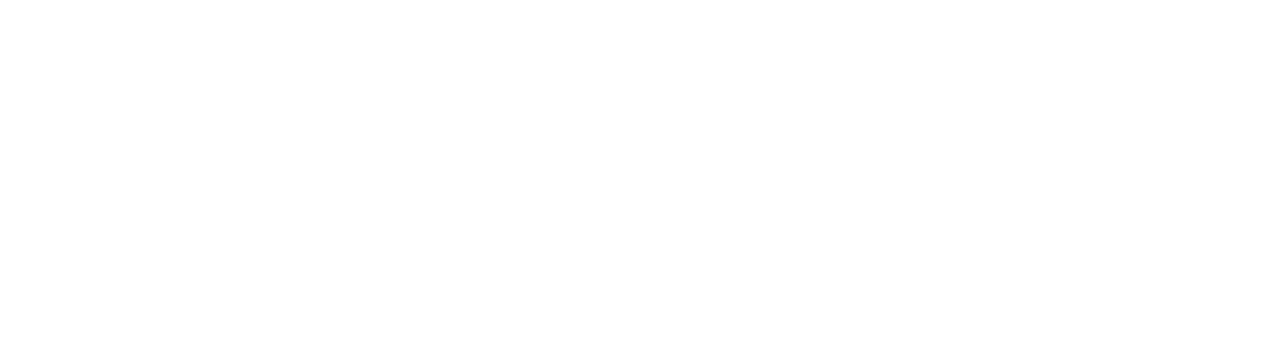
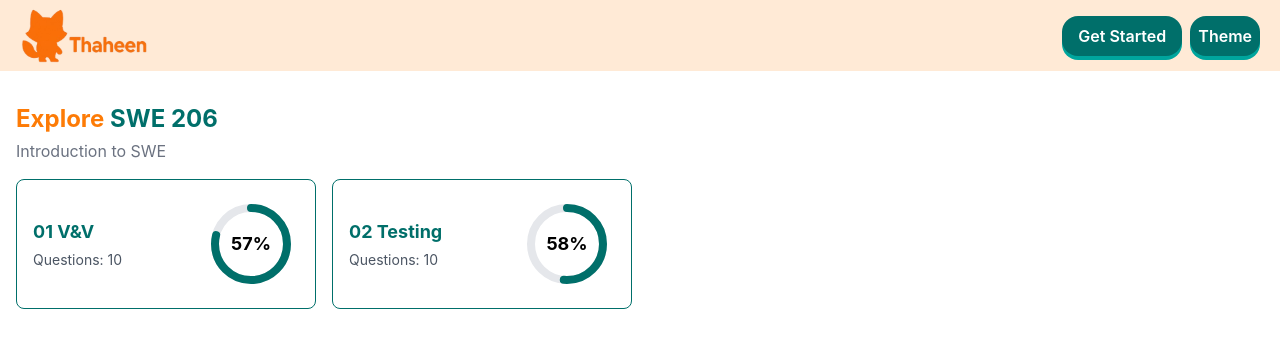
Before and after one commit to AbdulrhmanAmmar20/Thaheen, a React (Create React App) app in the folder frontend/: page /course/1 in a window 1280 px wide. Before the commit this address had no page. Shown: the top 348 px of the page. Built offline with nearby package versions, Linux system fonts and the light colour scheme.

Commit message:
Chapters page implementation & moved courses from being hard-coded in CoursesList into an outside file (src/courses.json) for easy replacing during backend implementation

```diff
--- a/frontend/src/App.js
+++ b/frontend/src/App.js
@@ -1,11 +1,14 @@
 import { BrowserRouter, Routes, Route } from "react-router-dom";
+
 import LandingPage from "./pages/LandingPage";
+import Course from "./pages/Course";
 
 function App() {
   return (
     <BrowserRouter>
       <Routes>
         <Route path="/" element={<LandingPage />} />
+        <Route path="/course/:id" element={<Course />} />
       </Routes>
     </BrowserRouter>
   );
--- /dev/null
+++ b/frontend/src/components/ChaptersList/ChapterCard.jsx
@@ -0,0 +1,50 @@
+import { Link } from "react-router-dom";
+
+function ChapterCard(props) {
+  // add the leading zero to the chapter number
+  const chapterNumber = String(props.chapter.id).padStart(2, "0");
+
+  return (
+    <Link to={`/course/${props.courseId}/chapter/${props.chapter.id}`} className="bg-white rounded-lg border border-[#006F6A] p-4 transition-shadow hover:shadow-lg cursor-pointer">
+      <div className="flex items-center justify-between">
+        <div>
+          <div className="flex items-center gap-2">
+            <h2 className="text-lg font-bold text-[#006F6A]">{chapterNumber} {props.chapter.name}</h2>
+          </div>
+          <p className="text-sm text-gray-600 mt-1">Questions: {props.chapter.questionsCount}</p>
+        </div>
+
+        <div className="relative w-24 h-24">
+          <svg className="transform -rotate-90 w-24 h-24">
+            <circle
+              className="text-gray-200"
+              strokeWidth="8"
+              stroke="currentColor"
+              fill="transparent"
+              r="36"
+              cx="48"
+              cy="48"
+            />
+            <circle
+              className="text-[#006F6A]"
+              strokeWidth="8"
+              strokeLinecap="round"
+              stroke="currentColor"
+              fill="transparent"
+              r="36"
+              cx="48"
+              cy="48"
+              strokeDasharray={`${2 * Math.PI * 36}`}
+              strokeDashoffset={`${2 * Math.PI * 36 * (1 - Math.random())}`}
+            />
+          </svg>
+          <div className="absolute top-1/2 left-1/2 transform -translate-x-1/2 -translate-y-1/2 text-lg font-bold">
+            {`${Math.floor(Math.random() * 100)}%`}
+          </div>
+        </div>
+      </div>
+    </Link>
+  );
+}
+
+export default ChapterCard;
--- /dev/null
+++ b/frontend/src/components/ChaptersList/index.jsx
@@ -0,0 +1,22 @@
+// Grid of 4 cards per row (or 2 cards per row on mobile)
+// Each card has a chapter name, questions count, and old exams count
+// When clicked, it goes to the chapter page so /course/1/chapter/1
+// Data is in the course JSON file
+// Design is a card with a white background, border, rounded corners, and a hover effect
+// That says 01 - Chapter Name for example
+// Then below it says Questions: 10
+// And shows a circle representing completion percentage, use a random number for now that is from 0 to questionsCount
+
+import ChapterCard from "./ChapterCard";
+
+function ChaptersList(props) {
+  return (
+    <div className="grid grid-cols-1 md:grid-cols-2 lg:grid-cols-4 gap-4">
+      {props.course.chapters.map((chapter) => (
+        <ChapterCard key={chapter.id} chapter={chapter} courseId={props.course.id} />
+      ))}
+    </div>
+  );
+}
+
+export default ChaptersList;
--- a/frontend/src/components/CoursesList/CourseCard.jsx
+++ b/frontend/src/components/CoursesList/CourseCard.jsx
@@ -1,9 +1,11 @@
+import { Link } from "react-router-dom";
+
 import course_questions from "../../assets/course_questions.svg";
 import course_old from "../../assets/course_old.svg";
 
-function CourseCard({ code, name, questionsCount, oldExamsCount }) {
+function CourseCard({ id, code, name, questionsCount, oldExamsCount }) {
   return (
-    <div className="bg-[#006F6A] rounded-2xl p-6 cursor-pointer hover:shadow-lg transition-shadow w-full flex flex-col">
+    <Link to={`/course/${id}`} className="bg-[#006F6A] rounded-2xl p-6 cursor-pointer hover:shadow-lg transition-shadow w-full flex flex-col">
       {/* Course code and name */}
       <div className="flex flex-col flex-grow mb-6">
         <h2 className="text-white text-2xl font-bold mb-1">{code}</h2>
@@ -32,7 +34,7 @@
           <span className="text-xl">&gt;</span>
         </button>
       </div>
-    </div>
+    </Link>
   );
 }
 
--- a/frontend/src/components/CoursesList/Courses.jsx
+++ b/frontend/src/components/CoursesList/Courses.jsx
@@ -1,68 +1,12 @@
 import { useState } from "react";
+
 import CourseCard from "./CourseCard";
+
+// TODO: Replace with actual data source
+import courses from "../../courses.json";
 
 function Courses({ search }) {
   const [showAll, setShowAll] = useState(false);
-
-  // Example courses data - replace with your actual data source
-  const courses = [
-    {
-      code: "SWE 206",
-      name: "Introduction to SWE",
-      questionsCount: 39,
-      oldExamsCount: 0
-    },
-    {
-      code: "ICS 321",
-      name: "Database Systems",
-      questionsCount: 45,
-      oldExamsCount: 2
-    },
-    {
-      code: "ICS 343",
-      name: "Fundamentals of Computer Networks",
-      questionsCount: 28,
-      oldExamsCount: 1
-    }, {
-      code: "BUS 200",
-      name: "Introduction to Business",
-      questionsCount: 10,
-      oldExamsCount: 0
-    }, {
-      code: "IAS 111",
-      name: "Introduction to IAS",
-      questionsCount: 10,
-      oldExamsCount: 0
-    },
-    {
-      code: "SWE 206",
-      name: "Introduction to SWE",
-      questionsCount: 39,
-      oldExamsCount: 0
-    },
-    {
-      code: "ICS 321",
-      name: "Database Systems",
-      questionsCount: 45,
-      oldExamsCount: 2
-    },
-    {
-      code: "ICS 343",
-      name: "Fundamentals of Computer Networks",
-      questionsCount: 28,
-      oldExamsCount: 1
-    }, {
-      code: "BUS 200",
-      name: "Introduction to Business",
-      questionsCount: 10,
-      oldExamsCount: 0
-    }, {
-      code: "IAS 111",
-      name: "Introduction to IAS",
-      questionsCount: 10,
-      oldExamsCount: 0
-    }
-  ];
 
   // Filter courses based on search term
   const filteredCourses = courses.filter(course =>
@@ -84,9 +28,10 @@
   return (
     <div className="flex flex-col items-center gap-8 w-full">
       <div className="grid grid-cols-1 md:grid-cols-2 lg:grid-cols-3 gap-6 w-full">
-        {displayedCourses.map((course, index) => (
+        {displayedCourses.map(course => (
           <CourseCard
-            key={index}
+            key={course.id}
+            id={course.id}
             code={course.code}
             name={course.name}
             questionsCount={course.questionsCount}
--- a/frontend/src/components/CoursesList/index.jsx
+++ b/frontend/src/components/CoursesList/index.jsx
@@ -1,6 +1,5 @@
 import { useState } from "react";
 
-import happy_fox from "../../assets/happy_fox.svg";
 import searchIcon from "../../assets/search.svg";
 import Courses from "./Courses";
 
--- a/frontend/src/components/Header/index.jsx
+++ b/frontend/src/components/Header/index.jsx
@@ -1,3 +1,5 @@
+import { Link } from "react-router-dom";
+
 import DarkModeToggle from "./DarkModeToggle";
 import logo from "../../assets/logo.svg";
 import CTA from "./CTA";
@@ -6,7 +8,9 @@
   return (
     <header className="bg-[#FFEAD6] w-full py-2 px-5">
       <div className="flex justify-between items-center">
-        <img src={logo} alt="logo" className="w-32" />
+        <Link to="/">
+          <img src={logo} alt="logo" className="w-32" />
+        </Link>
 
         <div className="flex items-center gap-2">
           <CTA />
--- /dev/null
+++ b/frontend/src/courses.json
@@ -0,0 +1,182 @@
+[
+  {
+    "id": 1,
+    "code": "SWE 206",
+    "name": "Introduction to SWE",
+    "questionsCount": 39,
+    "oldExamsCount": 0,
+    "chapters": [
+      {
+        "id": 1,
+        "name": "V&V",
+        "questionsCount": 10
+      },
+      {
+        "id": 2,
+        "name": "Testing",
+        "questionsCount": 10
+      }
+    ]
+  },
+  {
+    "id": 2,
+    "code": "ICS 321",
+    "name": "Database Systems",
+    "questionsCount": 45,
+    "oldExamsCount": 2,
+    "chapters": [
+      {
+        "id": 1,
+        "name": "Introduction to Database Systems",
+        "questionsCount": 10
+      },
+      {
+        "id": 2,
+        "name": "Relational Model",
+        "questionsCount": 10
+      }
+    ]
+  },
+  {
+    "id": 3,
+    "code": "ICS 343",
+    "name": "Fundamentals of Computer Networks",
+    "questionsCount": 28,
+    "oldExamsCount": 1,
+    "chapters": [
+      {
+        "id": 1,
+        "name": "Introduction to Computer Networks",
+        "questionsCount": 10
+      },
+      {
+        "id": 2,
+        "name": "Network Security",
+        "questionsCount": 10
+      }
+    ]
+  },
+  {
+    "id": 4,
+    "code": "BUS 200",
+    "name": "Introduction to Business",
+    "questionsCount": 10,
+    "oldExamsCount": 0,
+    "chapters": [
+      {
+        "id": 1,
+        "name": "Introduction to Business",
+        "questionsCount": 10
+      },
+      {
+        "id": 2,
+        "name": "Business Environment",
+        "questionsCount": 10
+      }
+    ]
+  },
+  {
+    "id": 5,
+    "code": "IAS 111",
+    "name": "Introduction to IAS",
+    "questionsCount": 10,
+    "oldExamsCount": 0,
+    "chapters": [
+      {
+        "id": 1,
+        "name": "Belief",
+        "questionsCount": 10
+      }
+    ]
+  },
+  {
+    "id": 6,
+    "code": "SWE 206",
+    "name": "Introduction to SWE",
+    "questionsCount": 39,
+    "oldExamsCount": 0,
+    "chapters": [
+      {
+        "id": 1,
+        "name": "V&V",
+        "questionsCount": 10
+      },
+      {
+        "id": 2,
+        "name": "Testing",
+        "questionsCount": 10
+      }
+    ]
+  },
+  {
+    "id": 7,
+    "code": "ICS 321",
+    "name": "Database Systems",
+    "questionsCount": 45,
+    "oldExamsCount": 2,
+    "chapters": [
+      {
+        "id": 1,
+        "name": "Introduction to Database Systems",
+        "questionsCount": 10
+      },
+      {
+        "id": 2,
+        "name": "Relational Model",
+        "questionsCount": 10
+      }
+    ]
+  },
+  {
+    "id": 8,
+    "code": "ICS 343",
+    "name": "Fundamentals of Computer Networks",
+    "questionsCount": 28,
+    "oldExamsCount": 1,
+    "chapters": [
+      {
+        "id": 1,
+        "name": "Introduction to Computer Networks",
+        "questionsCount": 10
+      },
+      {
+        "id": 2,
+        "name": "Network Security",
+        "questionsCount": 10
+      }
+    ]
+  },
+  {
+    "id": 9,
+    "code": "BUS 200",
+    "name": "Introduction to Business",
+    "questionsCount": 10,
+    "oldExamsCount": 0,
+    "chapters": [
+      {
+        "id": 1,
+        "name": "Introduction to Business",
+        "questionsCount": 10
+      },
+      {
+        "id": 2,
+        "name": "Business Environment",
+        "questionsCount": 10
+      }
+    ]
+  },
+  {
+    "id": 10,
+    "code": "IAS 111",
+    "name": "Introduction to IAS",
+    "questionsCount": 10,
+    "oldExamsCount": 0,
+    "chapters": [
+      {
+        "id": 1,
+        "name": "Belief",
+        "questionsCount": 10
+      }
+    ]
+  }
+]
--- /dev/null
+++ b/frontend/src/pages/Course.jsx
@@ -0,0 +1,28 @@
+import { useParams } from "react-router-dom";
+
+import ChaptersList from "../components/ChaptersList";
+import Header from "../components/Header";
+
+// TODO: Replace with actual data source
+import courses from "../courses.json";
+
+function Course() {
+  const { id } = useParams();
+
+  const course = courses.find(course => course.id === parseInt(id));
+
+  return (
+    <>
+      <Header />
+      <div className="flex flex-col gap-4 max-w-7xl mx-auto px-4 py-8">
+        <div>
+          <h1 className="text-2xl font-bold text-[#FD7B06]">Explore <span className="text-[#006F6A]">{course.code}</span></h1>
+          <p className="text-gray-500 mt-1">{course.name}</p>
+        </div>
+        <ChaptersList course={course} />
+      </div>
+    </>
+  );
+}
+
+export default Course;
```
Also changed, not shown: frontend/src/pages/LandingPage.jsx (+4 -4 lines).
